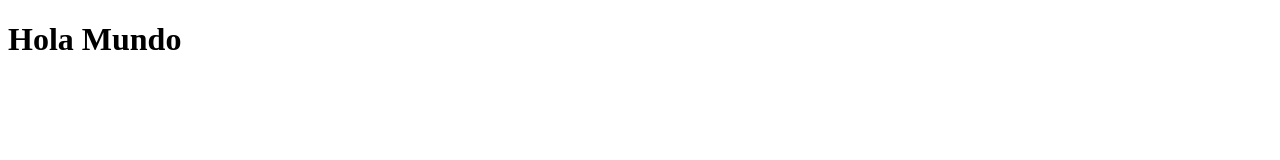
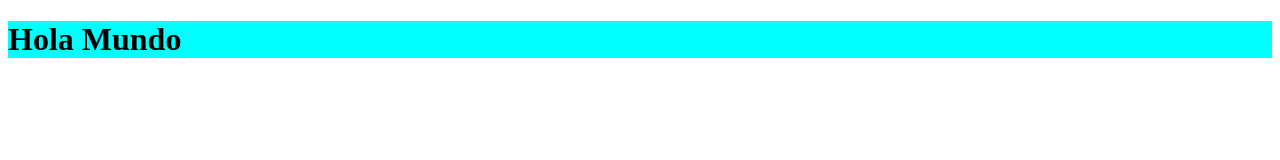
Before and after one commit to duvansdu/cursoGit, a plain HTML site: page index.html in a window 1280 px wide. Drawn offline with Linux system fonts and the light colour scheme.

Commit message:
Subir estilos de la pagina

```diff
--- /dev/null
+++ b/css/estilos.css
@@ -0,0 +1,3 @@
+.cabecera{
+    background-color: aqua;
+}
--- a/index.html
+++ b/index.html
@@ -4,9 +4,13 @@
     <meta charset="UTF-8">
     <meta http-equiv="X-UA-Compatible" content="IE=edge">
     <meta name="viewport" content="width=device-width, initial-scale=1.0">
+    <link rel="stylesheet" href="./css/estilos.css">
     <title>Hola Mundo</title>
 </head>
 <body>
-    <h1>Hola Mundo </h1>
+    <div class="cabecera">
+        <h1>Hola Mundo </h1>
+    </div>
+
 </body>
 </html>
```
